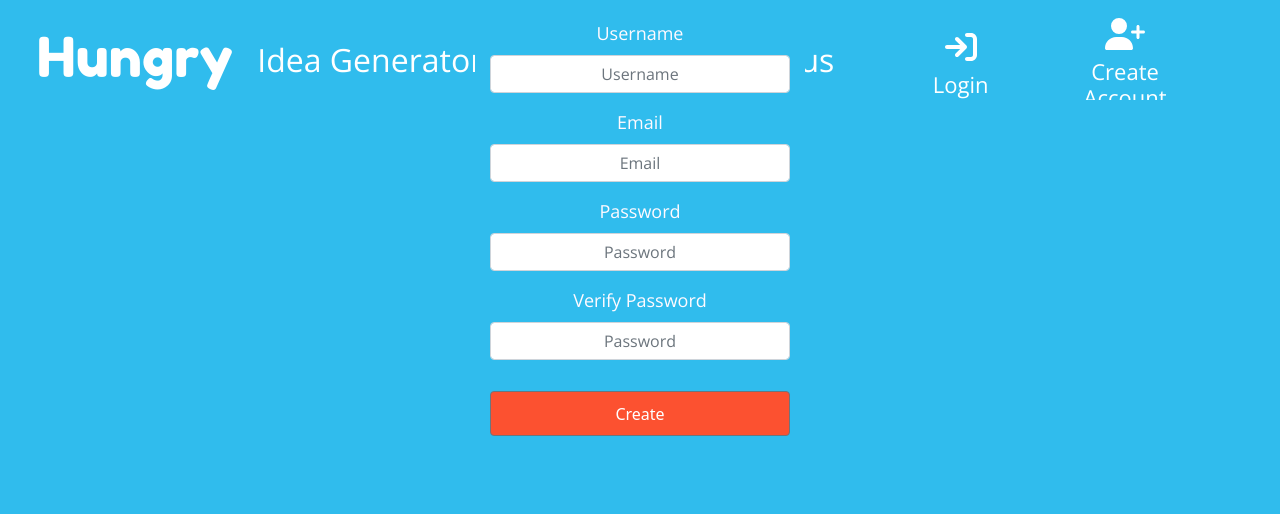
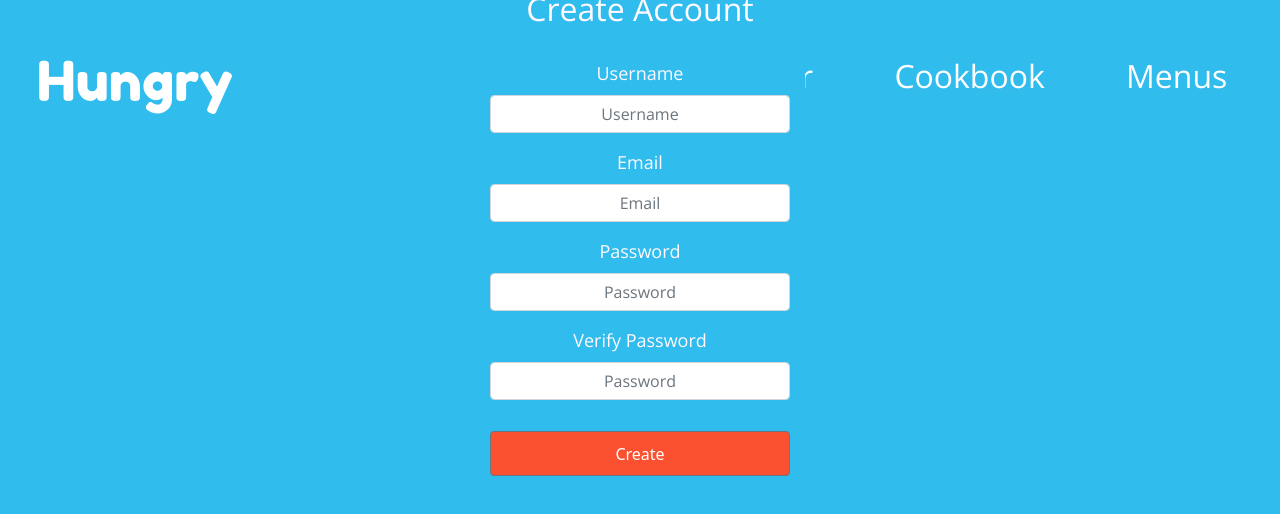
Before and after one commit to jackwillis517/Hungry, a React (Create React App) app in the folder frontend/: page /createuser in a window 1280 px wide. Shown: the top 514 px of the page. Built offline with nearby package versions, Linux system fonts and the light colour scheme.

Commit message:
message undefined and navbar log error fixed

```diff
--- a/frontend/package.json
+++ b/frontend/package.json
@@ -4,7 +4,7 @@
   "proxy": "http://localhost:5000",
   "private": true,
   "dependencies": {
-    "@reduxjs/toolkit": "^1.8.0",
+    "@reduxjs/toolkit": "^1.8.1",
     "@testing-library/jest-dom": "^5.16.2",
     "@testing-library/react": "^12.1.3",
     "@testing-library/user-event": "^13.5.0",
@@ -13,7 +13,7 @@
     "cloudinary": "^1.29.0",
     "react": "^17.0.2",
     "react-dom": "^17.0.2",
-    "react-redux": "^7.2.6",
+    "react-redux": "^7.2.8",
     "react-router-dom": "^6.2.2",
     "react-scripts": "5.0.0",
     "react-toastify": "^8.2.0",
--- a/frontend/src/components/Navbar.jsx
+++ b/frontend/src/components/Navbar.jsx
@@ -24,7 +24,7 @@ const Navbar = () => {
     }
 
     return (
-        <navbar>
+        <div className='navbar'>
           <div className='nav-brand'>
             <Link to = '/' style={{textDecoration: 'none'}}>
               <h1>Hungry</h1>
@@ -91,7 +91,7 @@ const Navbar = () => {
               </li>
             </>)}
           </ul>
-        </navbar>
+        </div>
     )
 }
 export default Navbar;
--- a/frontend/src/features/auth/authSlice.js
+++ b/frontend/src/features/auth/authSlice.js
@@ -9,7 +9,7 @@ const initialState = {
     isError: false,
     isSuccess: false,
     isLoading: false,
-    message: ''
+    message: ' '
 }
 
 //Register user
@@ -18,7 +18,7 @@ export const register = createAsyncThunk('auth/register', async (user, thunkAPI)
     try {
         return await authService.register(user)
     } catch (error) {
-        message = (error.response && error.response.data &&
+        let message = (error.response && error.response.data &&
         error.response.data.message) || error.message || error.toString()
         return thunkAPI.rejectWithValue(message)
     }
@@ -30,7 +30,7 @@ export const login = createAsyncThunk('auth/login', async (user, thunkAPI) =>
     try {
         return await authService.login(user)
     } catch (error) {
-        message = (error.response && error.response.data &&
+        let message = (error.response && error.response.data &&
         error.response.data.message) || error.message || error.toString()
         return thunkAPI.rejectWithValue(message)
     }
--- a/frontend/src/pages/AccountInfo.jsx
+++ b/frontend/src/pages/AccountInfo.jsx
@@ -58,7 +58,7 @@ const AccountInfo = () => {
     }
 
     return (
-        <div class="flex-container">
+        <div className="flex-container">
             <div className='nav-container'>
                 <div className='menu'>
                     <a href="info">Personal info</a>
--- a/frontend/src/pages/AccountSecurity.jsx
+++ b/frontend/src/pages/AccountSecurity.jsx
@@ -10,7 +10,7 @@ const AccountSecurity = () => {
 
     const user = JSON.parse(window.localStorage.getItem('user'))
 
-    const onSubmit = () => {
+    const submitNewPass = () => {
         if (newpassword !== newpassword2){
           toast.error('Passwords do not match')
         } else {
@@ -22,7 +22,8 @@ const AccountSecurity = () => {
             }
             axios.put('http://localhost:5000/api/users/account/resetpass', userData)
                 .then((response) => {
-                    console.log(response)
+                    console.log(JSON.stringify(response))
+                    console.log('success')
                 })
                 .catch((response) => {
                     console.log(response)
@@ -31,7 +32,7 @@ const AccountSecurity = () => {
     }
 
     return (
-        <div class="changepass-flex-container">
+        <div className="changepass-flex-container">
             <div className='changepass-nav-container'>
                 <div className='changepass-menu'>
                     <a href="info">Personal info</a>
@@ -41,14 +42,14 @@ const AccountSecurity = () => {
             <div className='changepass-content-container'>
                 <h1>Security</h1>
                 <div className='changepass'>
-                    <form className='changepass-form' onSubmit={onSubmit}>
+                    <form className='changepass-form' onSubmit= {submitNewPass}>
                         <h2 className='changepass-subtitle'>Change Password</h2>
                         <h3>New Password</h3>
                         <input
                             value = {newpassword}
                             id = 'newpassword'
                             name = 'newpassword'
-                            onChange = {(e) => {setNewPassword(e.target.value)}}
+                            onChange = {(e) => setNewPassword(e.target.value)}
                             type='password'
                             placeholder=''
                         />
@@ -57,7 +58,7 @@ const AccountSecurity = () => {
                             value = {newpassword2}
                             id = 'newpassword2'
                             name = 'newpassword2'
-                            onChange = {(e) => {setNewPassword2(e.target.value)}}
+                            onChange = {(e) => setNewPassword2(e.target.value)}
                             type='password'
                             placeholder=''
                         />
--- a/frontend/src/stylesheets/Navbar.css
+++ b/frontend/src/stylesheets/Navbar.css
@@ -7,7 +7,7 @@ body {
     padding: 0;
 }
 
-navbar {
+.navbar {
     position: relative;
     display: flex;
     flex-direction: row;
@@ -15,10 +15,9 @@ navbar {
     width: 100%;
     height: 80px;
     margin-top: 1.5em;
-
 }
 
-navbar ul {
+.navbar ul {
     list-style: none;
 }
 
--- a/frontend/src/stylesheets/app.css
+++ b/frontend/src/stylesheets/app.css
@@ -2,7 +2,7 @@
     position: relative;
     display: flex;
     flex-direction: column;
-    justify-items: center;
+    justify-items: space-evenly;
     align-items: center;
     height: 100vh;
     min-width: 100vw;
@@ -13,7 +13,7 @@
     display: flex;
     align-items: center;
     justify-content: center;
-    height: 10%;
+    height: 30%;
     width: 100%;
 }
 
```
Also changed, not shown: 2 other files (tests, documents, lock files or other folders).
